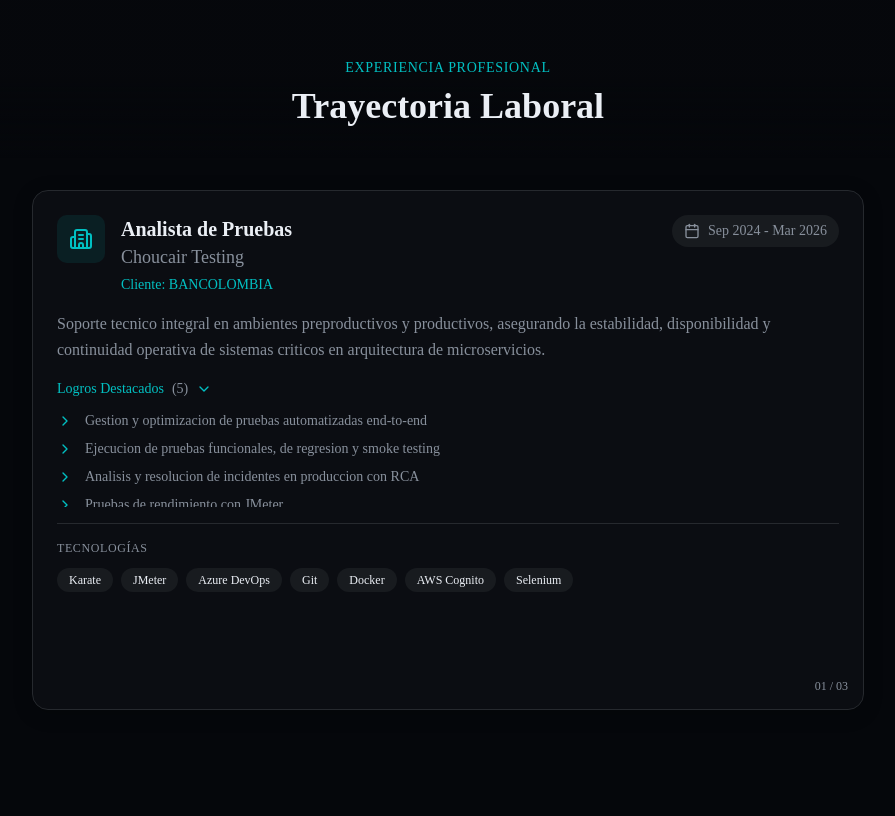
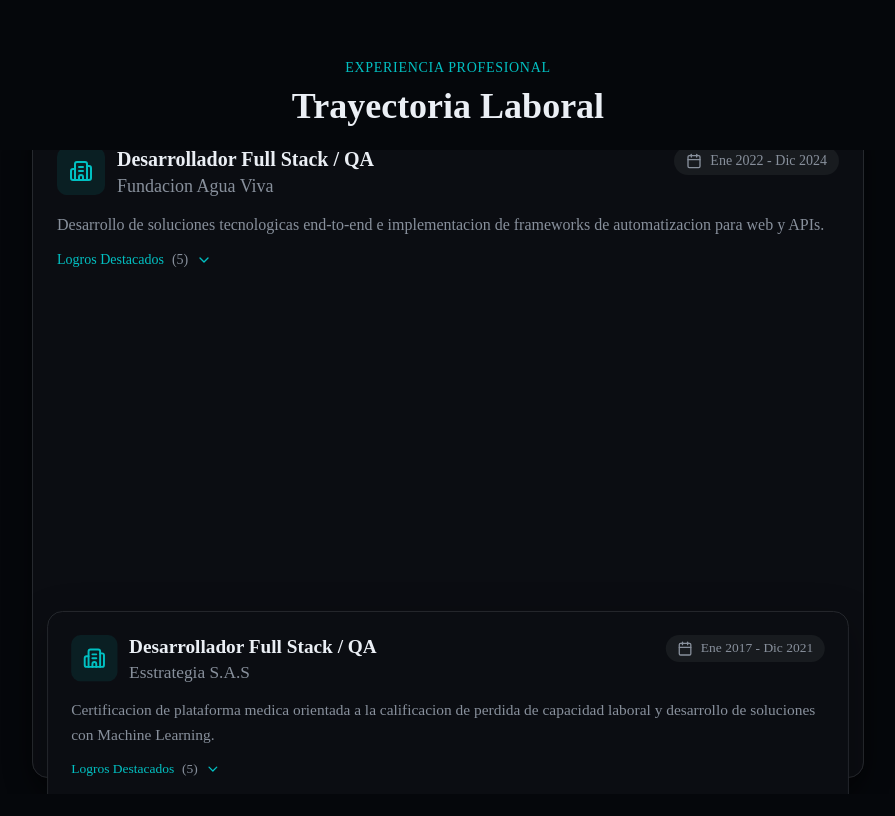
Before and after one commit to sebasmd-projects/my-cv, a Next.js app: page / in a window 1280 px wide. Shown: the part 3200-4016 px from the top of the page, without its empty margins (192-1087 px from the left). Built offline with nearby package versions, Linux system fonts and the light colour scheme; no server answers.

Commit message:
feat: fix card transparency and improve achievements UX\n\nRemove opacity effect on stacked cards, adapt content with flexbox, and enhance achievements collapsible feature.

```diff
--- a/components/sections/experience-section.tsx
+++ b/components/sections/experience-section.tsx
@@ -1,7 +1,7 @@
 "use client"
 
 import { useRef, useState, useEffect } from "react"
-import { motion, useScroll, useTransform, useMotionValueEvent } from "framer-motion"
+import { motion, useScroll, useTransform } from "framer-motion"
 import { Building2, Calendar, ChevronRight, ChevronDown } from "lucide-react"
 import { useI18n } from "@/lib/i18n/context"
 import { profileService, type Experience } from "@/lib/api/profile-service"
@@ -42,7 +42,6 @@ export function ExperienceSection() {
     )
   }
 
-  // Calculate total height: 100vh for each card
   const totalHeight = experiences.length * 100
 
   return (
@@ -55,13 +54,13 @@ export function ExperienceSection() {
       {/* Sticky Container */}
       <div className="sticky top-0 h-screen overflow-hidden">
         {/* Title - Always visible at top */}
-        <div className="absolute top-0 left-0 right-0 z-50 pt-16 pb-8 bg-gradient-to-b from-background via-background to-transparent">
+        <div className="absolute top-0 left-0 right-0 z-50 pt-12 sm:pt-16 pb-4 sm:pb-6 bg-background">
           <div className="container mx-auto px-4 sm:px-6 lg:px-8">
             <div className="text-center">
-              <h2 className="text-sm font-mono text-primary uppercase tracking-wider mb-2">
+              <h2 className="text-xs sm:text-sm font-mono text-primary uppercase tracking-wider mb-1 sm:mb-2">
                 {t("experience.title")}
               </h2>
-              <h3 className="text-3xl sm:text-4xl font-bold text-foreground">
+              <h3 className="text-2xl sm:text-3xl lg:text-4xl font-bold text-foreground">
                 {t("experience.subtitle")}
               </h3>
             </div>
@@ -69,9 +68,9 @@ export function ExperienceSection() {
         </div>
 
         {/* Stacking Cards Container */}
-        <div className="absolute inset-0 pt-36 pb-8 flex items-center justify-center">
-          <div className="container mx-auto px-4 sm:px-6 lg:px-8 max-w-4xl">
-            <div className="relative h-[65vh]">
+        <div className="absolute inset-0 pt-28 sm:pt-32 pb-4 flex items-start justify-center">
+          <div className="container mx-auto px-4 sm:px-6 lg:px-8 max-w-4xl h-full">
+            <div className="relative h-full">
               {experiences.map((exp, index) => (
                 <StackingCard
                   key={exp.id}
@@ -114,70 +113,57 @@ function StackingCard({
     offset: ["start start", "end end"]
   })
 
-  // Each card occupies a portion of the scroll
   const cardStart = index / total
   const cardEnd = (index + 1) / total
 
-  // Y position: starts below and moves up as we scroll
   const y = useTransform(
     scrollYProgress,
     [cardStart, cardEnd],
     ["100%", "0%"]
   )
 
-  // Opacity: fades in as it enters
-  const opacity = useTransform(
-    scrollYProgress,
-    [cardStart, cardStart + 0.05, cardEnd - 0.05, cardEnd],
-    [0, 1, 1, index === total - 1 ? 1 : 0.3]
-  )
-
-  // Scale: slight scale effect for depth
   const scale = useTransform(
     scrollYProgress,
     [cardStart, cardEnd],
     [0.95, 1]
   )
 
-  // Z-index increases as cards stack
   const zIndex = index + 1
 
   return (
     <motion.div
-      className="absolute inset-0"
+      className="absolute inset-x-0 top-0 h-[calc(100vh-8rem)] sm:h-[calc(100vh-9rem)]"
       style={{
         y: index === 0 ? 0 : y,
-        opacity: index === 0 ? 1 : opacity,
         scale: index === 0 ? 1 : scale,
         zIndex,
       }}
     >
       <div
-        className="h-full p-6 bg-card rounded-2xl border border-border shadow-xl overflow-y-auto"
+        className="h-full p-4 sm:p-6 bg-card rounded-2xl border border-border flex flex-col"
         style={{
-          boxShadow: `0 ${4 + index * 2}px ${20 + index * 5}px rgba(0, 0, 0, 0.2)`,
+          boxShadow: `0 ${4 + index * 4}px ${20 + index * 10}px rgba(0, 0, 0, 0.3)`,
         }}
       >
-        {/* Header */}
-        <div className="flex flex-col sm:flex-row sm:items-start justify-between gap-4 mb-4">
-          <div className="flex items-start gap-4">
-            <div className="p-3 bg-primary/10 rounded-lg flex-shrink-0">
-              <Building2 className="w-6 h-6 text-primary" />
+        {/* Header - Compact */}
+        <div className="flex flex-col sm:flex-row sm:items-start justify-between gap-2 sm:gap-4 mb-3 flex-shrink-0">
+          <div className="flex items-start gap-3">
+            <div className="p-2 sm:p-3 bg-primary/10 rounded-lg flex-shrink-0">
+              <Building2 className="w-5 h-5 sm:w-6 sm:h-6 text-primary" />
             </div>
-            <div>
-              <h4 className="text-xl font-semibold text-foreground">
+            <div className="min-w-0">
+              <h4 className="text-base sm:text-xl font-semibold text-foreground leading-tight">
                 {experience.position[locale] || experience.position.es}
               </h4>
-              <p className="text-lg text-muted-foreground">{experience.company}</p>
+              <p className="text-sm sm:text-lg text-muted-foreground">{experience.company}</p>
               {experience.client && (
-                <p className="text-sm text-primary mt-1">Cliente: {experience.client}</p>
+                <p className="text-xs sm:text-sm text-primary mt-0.5">Cliente: {experience.client}</p>
               )}
             </div>
           </div>
 
-          {/* Date Badge */}
-          <div className="flex items-center gap-2 px-3 py-1.5 bg-secondary rounded-full text-sm text-muted-foreground flex-shrink-0">
-            <Calendar className="w-4 h-4" />
+          <div className="flex items-center gap-2 px-2 sm:px-3 py-1 bg-secondary rounded-full text-xs sm:text-sm text-muted-foreground flex-shrink-0 self-start">
+            <Calendar className="w-3 h-3 sm:w-4 sm:h-4" />
             <span>
               {formatDate(experience.startDate, locale)} -{" "}
               {experience.current
@@ -187,58 +173,67 @@ function StackingCard({
           </div>
         </div>
 
-        {/* Description */}
-        <p className="text-muted-foreground mb-4 leading-relaxed line-clamp-3">
+        {/* Description - 2-3 lines max */}
+        <p className="text-sm sm:text-base text-muted-foreground mb-3 leading-relaxed line-clamp-2 sm:line-clamp-3 flex-shrink-0">
           {experience.description[locale] || experience.description.es}
         </p>
 
-        {/* Achievements */}
-        <div className="mb-4">
+        {/* Achievements - Collapsible */}
+        <div className="mb-3 flex-shrink-0">
           <button
             onClick={() => setIsExpanded(!isExpanded)}
-            className="flex items-center gap-2 text-sm font-medium text-primary hover:text-primary/80 transition-colors mb-3"
+            className="flex items-center gap-2 text-xs sm:text-sm font-medium text-primary hover:text-primary/80 transition-colors mb-2"
           >
             <span>{t("experience.achievements")}</span>
             <span className="text-muted-foreground">({achievements.length})</span>
             <ChevronDown
-              className={`w-4 h-4 transition-transform duration-300 ${
+              className={`w-3 h-3 sm:w-4 sm:h-4 transition-transform duration-300 ${
                 isExpanded ? "rotate-180" : ""
               }`}
             />
           </button>
 
-          <div className={`overflow-hidden transition-all duration-300 ${isExpanded ? "max-h-96" : "max-h-24"}`}>
-            <ul className="space-y-2">
+          <div
+            className={`transition-all duration-300 ease-in-out ${
+              isExpanded ? "max-h-[30vh] overflow-y-auto" : "max-h-0 overflow-hidden"
+            }`}
+          >
+            <ul className="space-y-1.5 sm:space-y-2 pr-2">
               {achievements.map((achievement, i) => (
-                <li key={i} className="flex items-start gap-3 text-sm text-muted-foreground">
-                  <ChevronRight className="w-4 h-4 text-primary mt-0.5 flex-shrink-0" />
-                  <span>{achievement}</span>
+                <li key={i} className="flex items-start gap-2 text-xs sm:text-sm text-muted-foreground">
+                  <ChevronRight className="w-3 h-3 sm:w-4 sm:h-4 text-primary mt-0.5 flex-shrink-0" />
+                  <span className="leading-tight">{achievement}</span>
                 </li>
               ))}
             </ul>
           </div>
         </div>
 
-        {/* Technologies */}
-        <div className="pt-4 border-t border-border">
-          <h5 className="text-xs font-medium text-muted-foreground uppercase tracking-wider mb-3">
-            {locale === "es" ? "Tecnologías" : "Technologies"}
+        {/* Technologies - Fills remaining space */}
+        <div className="pt-3 border-t border-border mt-auto">
+          <h5 className="text-[10px] sm:text-xs font-medium text-muted-foreground uppercase tracking-wider mb-2">
+            {locale === "es" ? "Tecnologias" : "Technologies"}
           </h5>
-          <div className="flex flex-wrap gap-2">
-            {experience.technologies.map((tech) => (
+          <div className="flex flex-wrap gap-1.5 sm:gap-2">
+            {experience.technologies.slice(0, 10).map((tech) => (
               <span
                 key={tech}
-                className="px-3 py-1 text-xs font-mono bg-secondary rounded-full text-foreground hover:bg-primary/20 hover:text-primary transition-colors"
+                className="px-2 sm:px-3 py-0.5 sm:py-1 text-[10px] sm:text-xs font-mono bg-secondary rounded-full text-foreground"
               >
                 {tech}
               </span>
             ))}
+            {experience.technologies.length > 10 && (
+              <span className="px-2 sm:px-3 py-0.5 sm:py-1 text-[10px] sm:text-xs font-mono bg-primary/20 rounded-full text-primary">
+                +{experience.technologies.length - 10}
+              </span>
+            )}
           </div>
         </div>
 
         {/* Card indicator */}
-        <div className="absolute bottom-4 right-4 flex items-center gap-2">
-          <span className="text-xs text-muted-foreground font-mono">
+        <div className="absolute bottom-3 right-4 sm:bottom-4 sm:right-6">
+          <span className="text-[10px] sm:text-xs text-muted-foreground font-mono">
             {String(index + 1).padStart(2, "0")} / {String(total).padStart(2, "0")}
           </span>
         </div>
```
